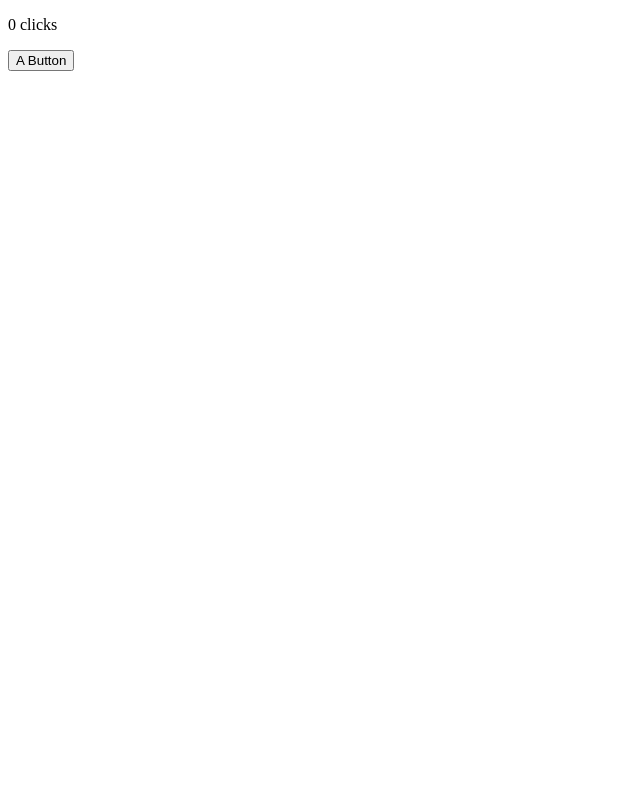
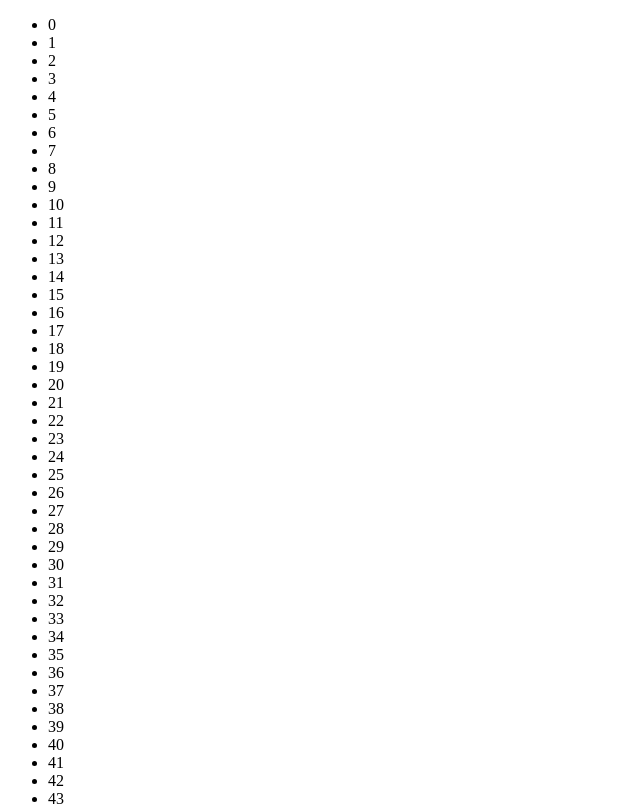
Before and after one commit to doniisetiiawan/react-317, a React (Create React App) app: page / in a window 1280 px wide. Shown: the top 806 px of the page, without its empty margins (0-640 px from the left). Built offline with nearby package versions, Linux system fonts and the light colour scheme.

Commit message:
Add should render

```diff
--- a/src/MyList.jsx
+++ b/src/MyList.jsx
@@ -1,30 +1,31 @@
-/* eslint-disable jsx-a11y/click-events-have-key-events */
-/* eslint-disable jsx-a11y/no-noninteractive-element-interactions */
 import React, { Component } from 'react';
-import PropTypes from 'prop-types';
+import { fromJS } from 'immutable';
 
 class MyList extends Component {
-  static defaultProps = {
-    items: [],
+  state = {
+    data: fromJS({
+      items: new Array(5000).fill(null).map((v, i) => i),
+    }),
   };
 
-  static propTypes = {
-    items: PropTypes.array,
-  };
+  shouldComponentUpdate(nextProps, nextState) {
+    return this.data !== nextState.data;
+  }
 
-  onClick = (id) => {
-    const { items } = this.props;
-    const { name } = items.find(i => i.id === id);
-    console.log('clicked', `"${name}"`);
-  };
+  get data() {
+    const { data } = this.state;
+    return data;
+  }
+
+  set data(data) {
+    this.setState({ data });
+  }
 
   render() {
-    const { items } = this.props;
+    const items = this.data.get('items');
     return (
       <ul>
-        {items.map(({ id, name }) => (
-          <li key={id} onClick={() => this.onClick(id)} role="list">{name}</li>
-        ))}
+        {items.map(i => <li key={i}>{i}</li>)}
       </ul>
     );
   }
--- a/src/index.jsx
+++ b/src/index.jsx
@@ -1,19 +1,21 @@
+/* eslint-disable react/no-render-return-value */
 import React from 'react';
 import ReactDOM from 'react-dom';
 
-import MyFeature from './MyFeature';
-
-let disabled = true;
+import MyList from './MyList';
 
 function render() {
-  disabled = !disabled;
-
-  ReactDOM.render(
-    <MyFeature {...{ disabled }} />,
+  const myList = ReactDOM.render(
+    <MyList />,
     document.getElementById('root'),
   );
+
+  myList.data = myList.data.setIn([
+    'items',
+    0,
+  ], 0);
 }
 
-setInterval(render, 3000);
-
-render();
+for (let i = 0; i < 100; i += 1) {
+  render();
+}
```
